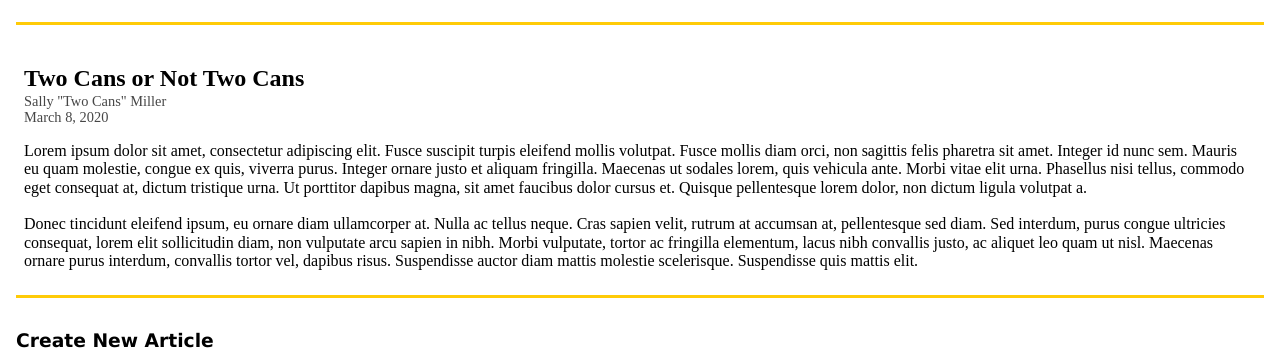
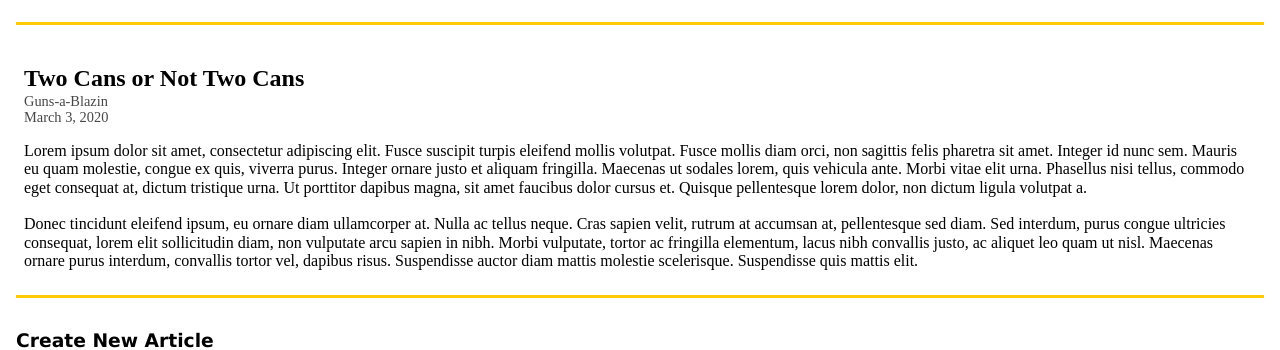
Before and after one commit to JacquesBegin/rocGames, an Angular app in the folder roc-games/: page / in a window 1280 px wide. Shown: the part 3580-3930 px from the top of the page. Built offline with nearby package versions, Linux system fonts and the light colour scheme.

Commit message:
Adds ngFor binding to article html.

```diff
--- a/roc-games/src/app/components/articles/article/article.component.html
+++ b/roc-games/src/app/components/articles/article/article.component.html
@@ -1,9 +1,5 @@
-
-
-<!-- Have this dynamically created using bindings and component properties. -->
-
-<article class="article">
-  <h2 class="articleTitle">The Best Way to Win at Losing</h2>
+<article class="article" *ngFor="let article of databaseArticles">
+  <h2 class="articleTitle">{{ article.articleTitle }}</h2>
   <div class="articleAuthor">Guns-a-Blazin</div>
   <div class="articleDate">March 3, 2020</div>
   <div class="articleContent">
@@ -11,12 +7,3 @@
       <br><br> Donec tincidunt eleifend ipsum, eu ornare diam ullamcorper at. Nulla ac tellus neque. Cras sapien velit, rutrum at accumsan at, pellentesque sed diam. Sed interdum, purus congue ultricies consequat, lorem elit sollicitudin diam, non vulputate arcu sapien in nibh. Morbi vulputate, tortor ac fringilla elementum, lacus nibh convallis justo, ac aliquet leo quam ut nisl. Maecenas ornare purus interdum, convallis tortor vel, dapibus risus. Suspendisse auctor diam mattis molestie scelerisque. Suspendisse quis mattis elit.</p>
   </div>
 </article>
-<article class="article">
-  <h2 class="articleTitle">Two Cans or Not Two Cans</h2>
-  <div class="articleAuthor">Sally "Two Cans" Miller</div>
-  <div class="articleDate">March 8, 2020</div>
-  <div class="articleContent">
-    <p>Lorem ipsum dolor sit amet, consectetur adipiscing elit. Fusce suscipit turpis eleifend mollis volutpat. Fusce mollis diam orci, non sagittis felis pharetra sit amet. Integer id nunc sem. Mauris eu quam molestie, congue ex quis, viverra purus. Integer ornare justo et aliquam fringilla. Maecenas ut sodales lorem, quis vehicula ante. Morbi vitae elit urna. Phasellus nisi tellus, commodo eget consequat at, dictum tristique urna. Ut porttitor dapibus magna, sit amet faucibus dolor cursus et. Quisque pellentesque lorem dolor, non dictum ligula volutpat a.
-      <br><br>Donec tincidunt eleifend ipsum, eu ornare diam ullamcorper at. Nulla ac tellus neque. Cras sapien velit, rutrum at accumsan at, pellentesque sed diam. Sed interdum, purus congue ultricies consequat, lorem elit sollicitudin diam, non vulputate arcu sapien in nibh. Morbi vulputate, tortor ac fringilla elementum, lacus nibh convallis justo, ac aliquet leo quam ut nisl. Maecenas ornare purus interdum, convallis tortor vel, dapibus risus. Suspendisse auctor diam mattis molestie scelerisque. Suspendisse quis mattis elit.</p>
-  </div>
-</article>
```
